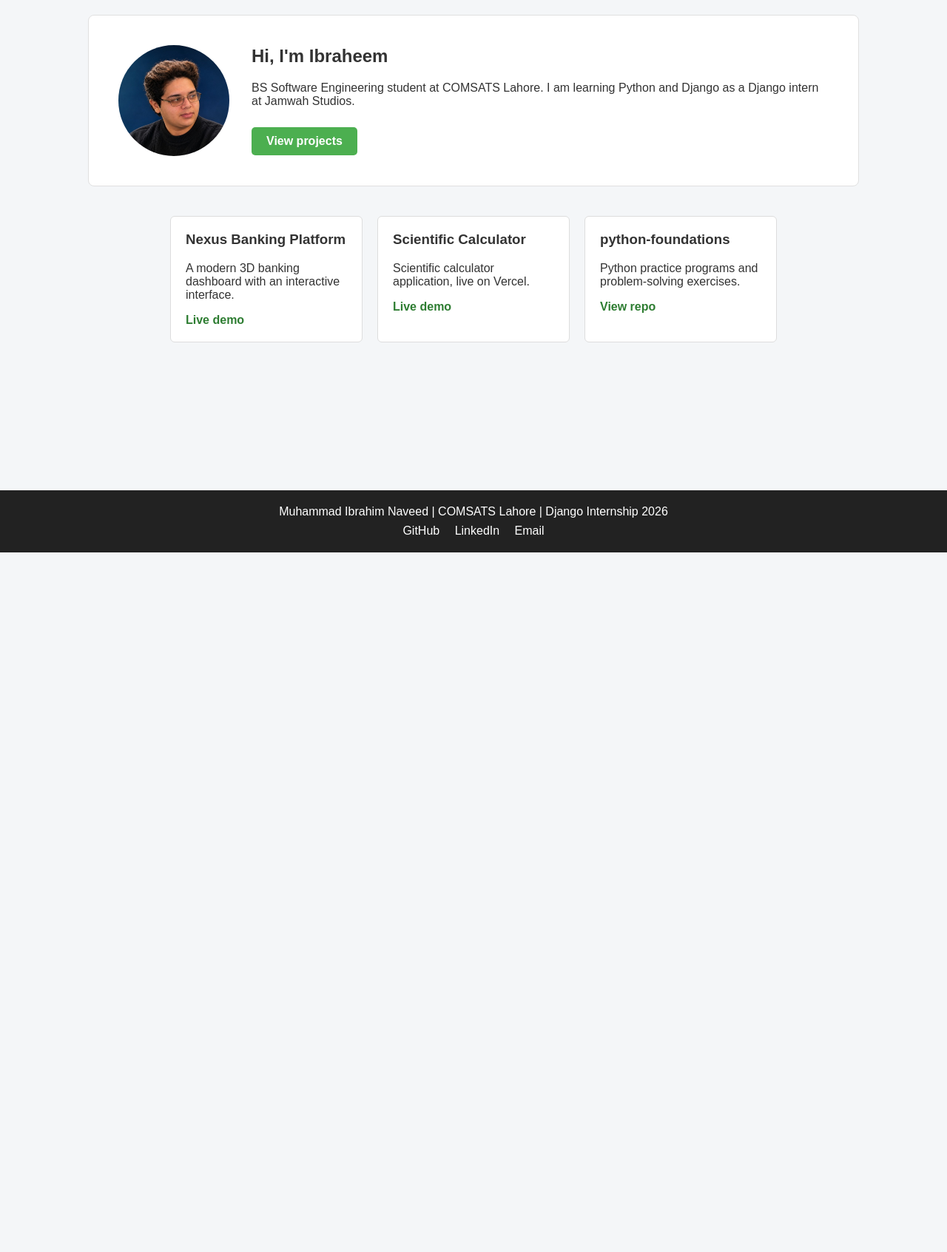
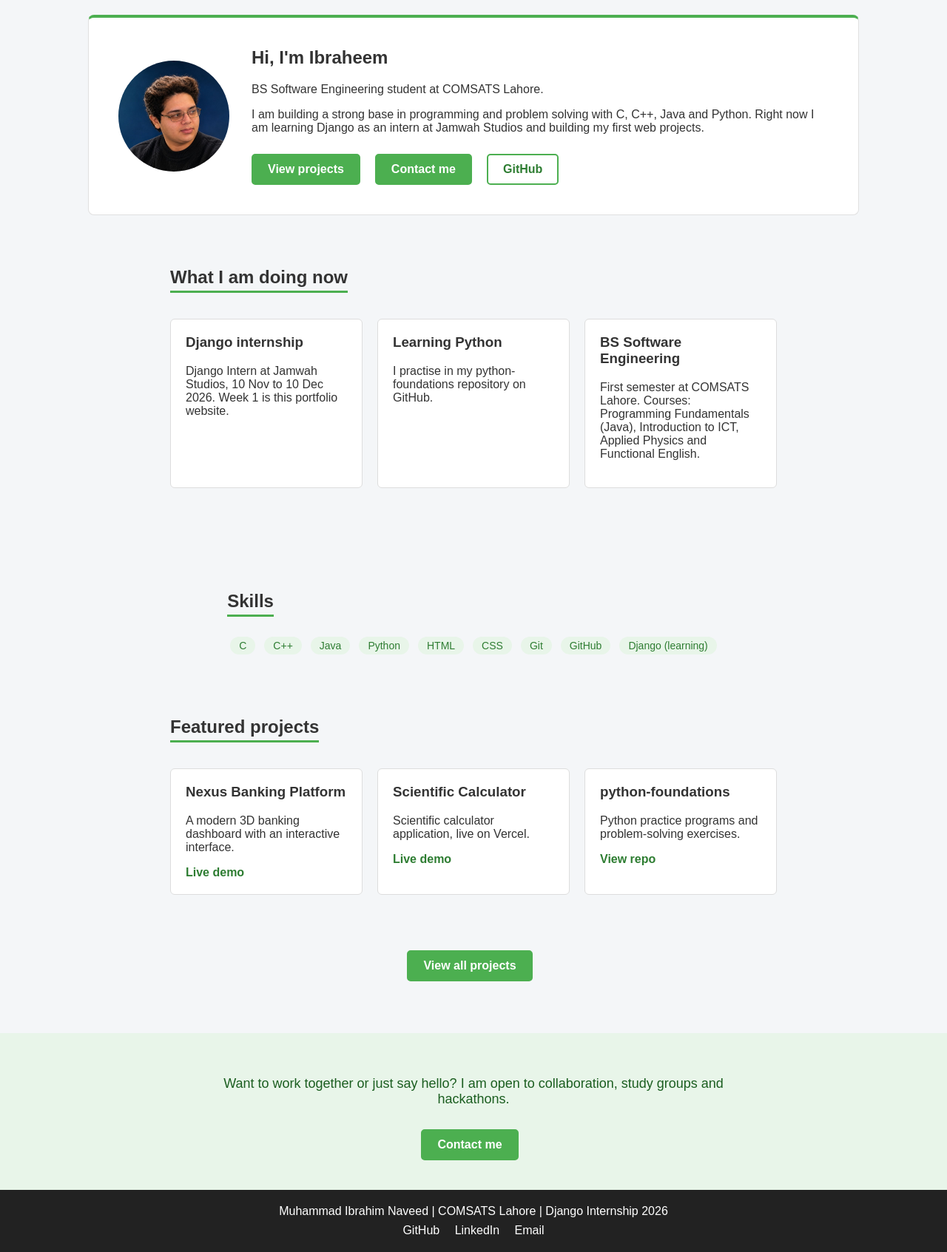
Before and after one commit to IbrahimNaveed12/django-week1, a Django app: page / in a window 1280 px wide. Shown: the part 53-1746 px from the top of the page at 74% size. Before the commit the page ends 800 px from the top, so only its background shows below. Run offline with Django 5.2, Linux system fonts and the light colour scheme.

Commit message:
Rebuild home page with intro, current work and featured projects

```diff
--- a/pages/static/css/style.css
+++ b/pages/static/css/style.css
@@ -44,6 +44,13 @@ nav .links a:hover {
   padding: 0 20px 40px;
 }
 
+h2 {
+  display: inline-block;
+  border-bottom: 3px solid #4caf50;
+  padding-bottom: 4px;
+  margin-bottom: 15px;
+}
+
 .hero {
   display: flex;
   align-items: center;
@@ -54,16 +61,25 @@ nav .links a:hover {
   max-width: 960px;
   border-radius: 8px;
   border: 1px solid #e0e0e0;
+  border-top: 4px solid #4caf50;
 }
 
 .hero img {
   border-radius: 50%;
   width: 150px;
   height: 150px;
+  object-fit: cover;
 }
 
 .hero h1 {
   margin-top: 0;
+}
+
+.hero-buttons {
+  margin-top: 15px;
+  display: flex;
+  flex-wrap: wrap;
+  gap: 10px;
 }
 
 .button {
@@ -75,10 +91,64 @@ nav .links a:hover {
   border-radius: 5px;
   font-weight: bold;
   margin-top: 10px;
+  margin-right: 10px;
+  border: 2px solid #4caf50;
+  box-sizing: border-box;
 }
 
 .button:hover {
   background-color: #43a047;
+  border-color: #43a047;
+}
+
+.button-outline {
+  display: inline-block;
+  background-color: #ffffff;
+  color: #2e7d32;
+  padding: 10px 20px;
+  text-decoration: none;
+  border-radius: 5px;
+  font-weight: bold;
+  margin-top: 10px;
+  margin-right: 10px;
+  border: 2px solid #4caf50;
+  box-sizing: border-box;
+}
+
+.button-outline:hover {
+  background-color: #e8f5e9;
+}
+
+.home-section {
+  max-width: 960px;
+  margin: 30px auto;
+  padding: 0 20px;
+  box-sizing: border-box;
+}
+
+.home-section .cards {
+  padding-left: 0;
+  padding-right: 0;
+  margin-left: 0;
+  margin-right: 0;
+}
+
+.chip {
+  display: inline-block;
+  background-color: #e8f5e9;
+  color: #2e7d32;
+  padding: 4px 12px;
+  border-radius: 14px;
+  margin: 4px;
+  font-size: 14px;
+  font-weight: 500;
+}
+
+.chips-container {
+  display: flex;
+  flex-wrap: wrap;
+  gap: 4px;
+  margin-top: 8px;
 }
 
 .cards {
@@ -98,6 +168,39 @@ nav .links a:hover {
   padding: 20px;
   width: 260px;
   box-sizing: border-box;
+}
+
+.card:hover {
+  box-shadow: 0 4px 12px rgba(0, 0, 0, 0.12);
+}
+
+.card-small {
+  width: 260px;
+  box-sizing: border-box;
+}
+
+.view-all-container {
+  text-align: center;
+  margin-top: 25px;
+}
+
+.closing-strip {
+  background-color: #e8f5e9;
+  padding: 40px 20px;
+  margin-top: 40px;
+  text-align: center;
+}
+
+.closing-strip-content {
+  max-width: 700px;
+  margin: 0 auto;
+}
+
+.closing-strip-content p {
+  font-size: 18px;
+  margin-bottom: 20px;
+  color: #1b5e20;
+  font-weight: 500;
 }
 
 .card h3 {
--- a/pages/templates/pages/home.html
+++ b/pages/templates/pages/home.html
@@ -8,13 +8,52 @@
   <img src="{% static 'images/me.jpg' %}" alt="Photo of Ibraheem" width="150">
   <div>
     <h1>Hi, I'm {{ name }}</h1>
-    <p>{{ role }} at COMSATS Lahore. I am learning Python and Django as a Django intern at Jamwah Studios.</p>
+    <p>{{ role }} at COMSATS Lahore.</p>
+    <p>I am building a strong base in programming and problem solving with C, C++, Java and Python. Right now I am learning Django as an intern at Jamwah Studios and building my first web projects.</p>
+    <div class="hero-buttons">
       <a class="button" href="/projects/">View projects</a>
+      <a class="button" href="/contact/">Contact me</a>
+      <a class="button button-outline" href="https://github.com/IbrahimNaveed12">GitHub</a>
+    </div>
   </div>
 </section>
 
-<section class="cards">
-  <!-- three project cards, written by hand -->
+<section class="home-section">
+  <h2>What I am doing now</h2>
+  <div class="cards">
+    <div class="card card-small">
+      <h3>Django internship</h3>
+      <p>Django Intern at Jamwah Studios, 10 Nov to 10 Dec 2026. Week 1 is this portfolio website.</p>
+    </div>
+    <div class="card card-small">
+      <h3>Learning Python</h3>
+      <p>I practise in my python-foundations repository on GitHub.</p>
+    </div>
+    <div class="card card-small">
+      <h3>BS Software Engineering</h3>
+      <p>First semester at COMSATS Lahore. Courses: Programming Fundamentals (Java), Introduction to ICT, Applied Physics and Functional English.</p>
+    </div>
+  </div>
+</section>
+
+<section class="home-section">
+  <h2>Skills</h2>
+  <div class="chips-container">
+    <span class="chip">C</span>
+    <span class="chip">C++</span>
+    <span class="chip">Java</span>
+    <span class="chip">Python</span>
+    <span class="chip">HTML</span>
+    <span class="chip">CSS</span>
+    <span class="chip">Git</span>
+    <span class="chip">GitHub</span>
+    <span class="chip">Django (learning)</span>
+  </div>
+</section>
+
+<section class="home-section">
+  <h2>Featured projects</h2>
+  <div class="cards">
     <div class="card">
       <h3>Nexus Banking Platform</h3>
       <p>A modern 3D banking dashboard with an interactive interface.</p>
@@ -30,5 +69,16 @@
       <p>Python practice programs and problem-solving exercises.</p>
       <a href="https://github.com/IbrahimNaveed12/python-foundations">View repo</a>
     </div>
+  </div>
+  <div class="view-all-container">
+    <a class="button" href="/projects/">View all projects</a>
+  </div>
+</section>
+
+<section class="closing-strip">
+  <div class="closing-strip-content">
+    <p>Want to work together or just say hello? I am open to collaboration, study groups and hackathons.</p>
+    <a class="button" href="/contact/">Contact me</a>
+  </div>
 </section>
 {% endblock %}
```
Lines whose indentation alone changed are shown as unchanged.
